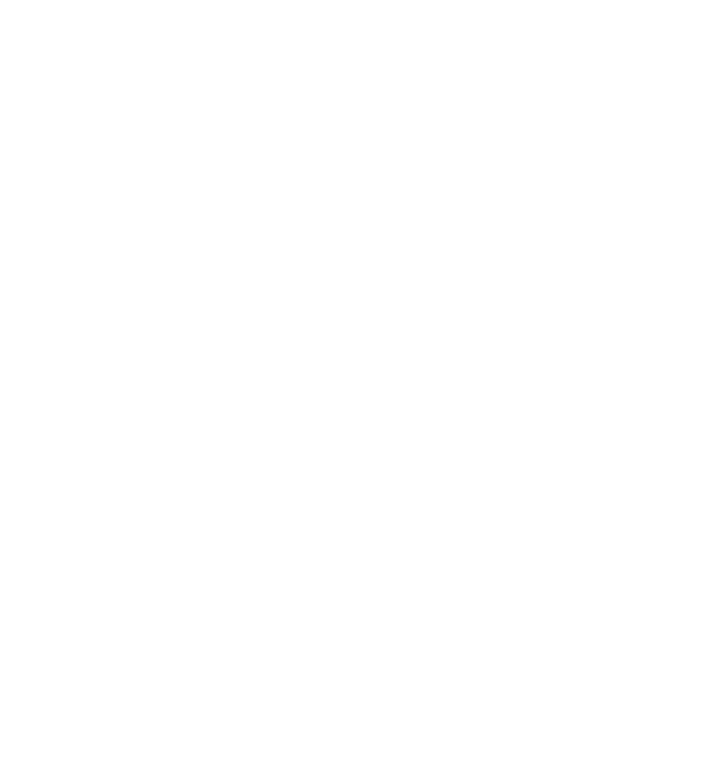
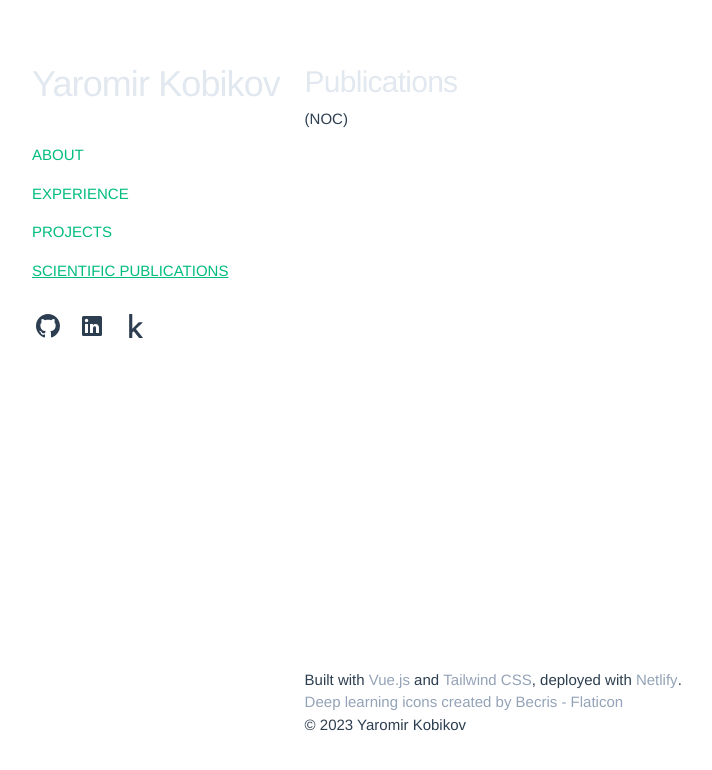
Before and after one commit to YaromirKo/website, a Vue app: page /scientific-publications in a window 1280 px wide. Before the commit this address had no page. Shown: the top 770 px of the page, without its empty margins (192-904 px from the left). Built offline with nearby package versions, Linux system fonts and the light colour scheme.

Commit message:
update pages

```diff
--- a/src/assets/base.css
+++ b/src/assets/base.css
@@ -71,3 +71,13 @@ body {
   -webkit-font-smoothing: antialiased;
   -moz-osx-font-smoothing: grayscale;
 }
+
+.scrollbar-invisible {
+  /* Hide scrollbar for IE, Edge and Firefox */
+  -ms-overflow-style: none;  /* IE and Edge */
+  scrollbar-width: none;  /* Firefox */
+}
+
+.scrollbar-invisible::-webkit-scrollbar {
+  display: none;
+}
--- a/src/components/CardExperience.vue
+++ b/src/components/CardExperience.vue
@@ -4,10 +4,10 @@
                   lg:hover:!opacity-100 lg:group-hover/list:opacity-50">
       <div class="absolute -inset-x-4 -inset-y-4 z-0 hidden rounded-md transition motion-reduce:transition-none
                     lg:-inset-x-6 lg:block lg:group-hover:bg-emerald/10 lg:group-hover:shadow-[inset_0_1px_0_0_rgba(148,163,184,0.1)] lg:group-hover:drop-shadow-lg"></div>
-      <header class="mb-2 mt-1 text-xs font-bold tracking-wide sm:col-span-2 lg:order-2 order-1">
+      <header class="mb-2 mt-1 text-xs font-bold tracking-wide sm:col-span-2 sm:order-2 order-1">
         {{ props.startDate }} — {{ props.endDate }}
       </header>
-      <div class="z-10 sm:col-span-6 lg:order-1 order-1">
+      <div class="z-10 sm:col-span-6 sm:order-1 order-1">
         <div class="font-medium leading-snug text-slate-200">
           <div class="flex flex-row gap-4 flex-wrap">
             <div class="text-lg inline-flex items-base">{{ props.position }}</div>
--- a/src/router/index.js
+++ b/src/router/index.js
@@ -1,12 +1,18 @@
 import { createRouter, createWebHistory } from 'vue-router'
 import HomeView from '../views/HomeView.vue'
+import HomeConfig from '@/stores/home'
 
 const router = createRouter({
   history: createWebHistory(import.meta.env.BASE_URL),
   routes: [
     {
+      path: '/:pathMatch(.*)*',
+      redirect: '/'
+    },
+    {
       path: '/',
       name: 'home',
+      redirect: '/about',
       component: HomeView,
       children: [
         {
@@ -15,16 +21,45 @@ const router = createRouter({
           // route level code-splitting
           // this generates a separate chunk (About.[hash].js) for this route
           // which is lazy-loaded when the route is visited.
-          // component: () => import('../views/AboutView.vue')
+          component: () => import('../views/AboutView.vue'),
+          meta: {
+            title: 'About'
+          }
         },
         {
           path: '/experience',
           name: 'experience',
-          component: () => import('../views/ExperienceView.vue')
+          component: () => import('../views/ExperienceView.vue'),
+          meta: {
+            title: 'Experience'
+          }
+        },
+        {
+          path: '/projects',
+          name: 'projects',
+          component: () => import('../views/ProjectsView.vue'),
+          meta: {
+            title: 'Projects'
+          }
+        },
+        {
+          path: '/scientific-publications',
+          name: 'scientific-publications',
+          component: () => import('../views/PublicationsView.vue'),
+          meta: {
+            title: 'Publications'
+          }
         }
       ]
     }
   ]
 })
 
+router.beforeEach((to, from, next) => {
+  if (to.meta && to.meta.title) {
+    document.title = `${to.meta.title} | ${HomeConfig.fullName.split(" ")[0]}`
+  }
+  next()
+})
+
 export default router
--- /dev/null
+++ b/src/views/AboutView.vue
@@ -0,0 +1,26 @@
+<template>
+  <div>
+
+    <h2 class="mt-3 text-lg font-medium tracking-tight text-slate-200">
+      {{ HomeConfig.position }}
+    </h2>
+    <p class="mt-2 max-w-xs leading-normal" v-if="isCanada && Object.keys(HomeConfig.noc).length !== 0">
+      (NOC <a class="text-emerald" :href="HomeConfig.noc.webDeveloper">21234</a> | <a class="text-emerald" :href="HomeConfig.noc.dataScientist">21211</a>)
+    </p>
+    <p class="mt-4 max-w-xs leading-normal">
+      {{ HomeConfig.subDescription }}
+    </p>
+  </div>
+</template>
+
+<script setup>
+import HomeConfig from '@/stores/home'
+import Regions from "@/stores/regions-to-countries.json";
+
+const currentRegion = Intl.DateTimeFormat().resolvedOptions().timeZone
+const isCanada = Regions[currentRegion] === 'Canada'
+</script>
+
+<style scoped>
+
+</style>
--- a/src/views/HomeView.vue
+++ b/src/views/HomeView.vue
@@ -1,27 +1,19 @@
 <template>
-  <div class="mx-auto lg:max-w-[80%] max-w-full
-              lg:px-24 px-6 lg:py-0 py-12
+  <div class="mx-auto xl:max-w-[80%] max-w-full
+              lg:px-24 px-6 lg:py-0 py-22
               lg:min-h-screen
               flex lg:flex-row flex-col justify-center gap-[24px]">
-    <header class="lg:sticky lg:top-0 lg:py-24 py-6
-                   lg:max-h-screen lg:w-1/3
-                   flex flex-col justify-between">
+    <div class="lg:sticky lg:top-0 lg:py-16 py-6
+                   overflow-auto scrollbar-invisible
+                   lg:max-h-screen xl:w-1/3 lg:w-2/5
+                   flex flex-col justify-start">
       <div>
         <section>
-          <h1 class="font-bold tracking-tight text-slate-200 sm:text-5xl text-4xl">
+          <h1 class="font-medium tracking-tight text-slate-200 text-4xl">
             {{ homeConfig.fullName }}
           </h1>
-          <h2 class="mt-3 text-lg font-medium tracking-tight text-slate-200 sm:text-lg">
-            {{ homeConfig.position }}
-          </h2>
-          <p class="mt-2 max-w-xs leading-normal" v-if="isCanada && Object.keys(homeConfig.noc).length !== 0">
-            (NOC <a class="text-emerald" :href="homeConfig.noc.webDeveloper">21234</a> | <a class="text-emerald" :href="homeConfig.noc.dataScientist">21211</a>)
-          </p>
-          <p class="mt-4 max-w-xs leading-normal">
-            {{ homeConfig.subDescription }}
-          </p>
         </section>
-        <nav class="flex flex-col lg:gap-4 gap-2 lg:mt-24 mt-2 text-emerald">
+        <nav class="flex flex-col lg:gap-4 gap-2 mt-10 text-emerald">
           <RouterLink v-for="(item, id) in Object.keys(homeConfig.pages)" :key="id"
                       :to="item"
                       class="uppercase"
@@ -29,13 +21,11 @@
             {{ item.split("-").join(" ") }}
           </RouterLink>
         </nav>
+      </div>
+      <SocialBlock :data="homeConfig.socialLinks" />
+    </div>
 
-      </div>
-
-      <FooterSocial :data="homeConfig.socialLinks" />
-    </header>
-
-    <div class="lg:w-3/4 lg:py-24 py-6 flex flex-col justify-between">
+    <div class="xl:w-3/4 lg:w-3/5 lg:py-16 py-6 flex flex-col justify-between">
       <router-view v-slot="{ Component }">
         <transition name="slide-inner" mode="out-in">
           <component :is="Component" />
@@ -60,16 +50,14 @@
 
 <script setup>
 import Link from "@/components/Link.vue";
-import FooterSocial from "@/components/FooterSocial.vue";
 import {RouterLink, RouterView} from "vue-router";
 import homeConfig from '@/stores/home';
-import Regions from '@/stores/regions-to-countries.json';
+import SocialBlock from "@/components/SocialBlock.vue";
 
 const startYear = 2023
 const currentYear = new Date().getFullYear()
 const dateRange = startYear === currentYear ? startYear : `${startYear} - ${currentYear}`
-const currentRegion = Intl.DateTimeFormat().resolvedOptions().timeZone
-const isCanada = Regions[currentRegion] === 'Canada'
+
 </script>
 
 <style scoped>
--- /dev/null
+++ b/src/views/ProjectsView.vue
@@ -0,0 +1,11 @@
+<template>
+  <div>Projects</div>
+</template>
+
+<script setup>
+
+</script>
+
+<style scoped>
+
+</style>
--- /dev/null
+++ b/src/views/PublicationsView.vue
@@ -0,0 +1,21 @@
+<template>
+  <div>
+    <h2 class="text-3xl tracking-tight text-slate-200">
+      Publications
+    </h2>
+    <p class="mt-2 max-w-xs leading-normal">
+      (NOC)
+    </p>
+    <div>
+
+    </div>
+  </div>
+</template>
+
+<script setup>
+
+</script>
+
+<style scoped>
+
+</style>
```
Also changed, not shown: src/components/SocialBlock.vue (renamed from src/components/FooterSocial.vue).
